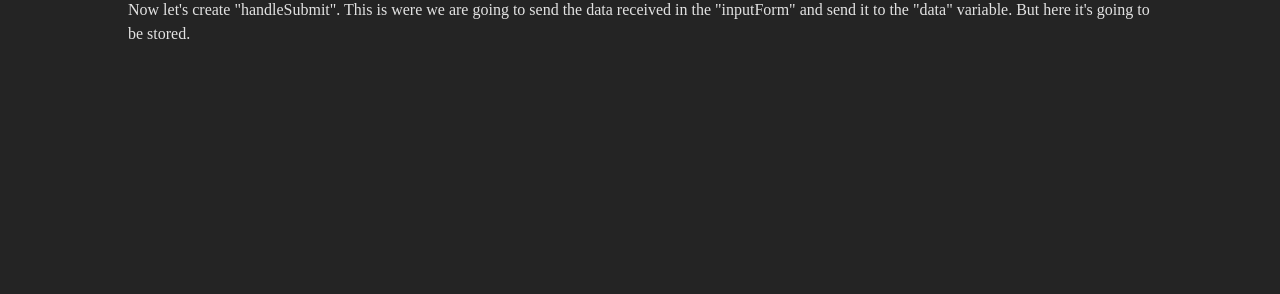
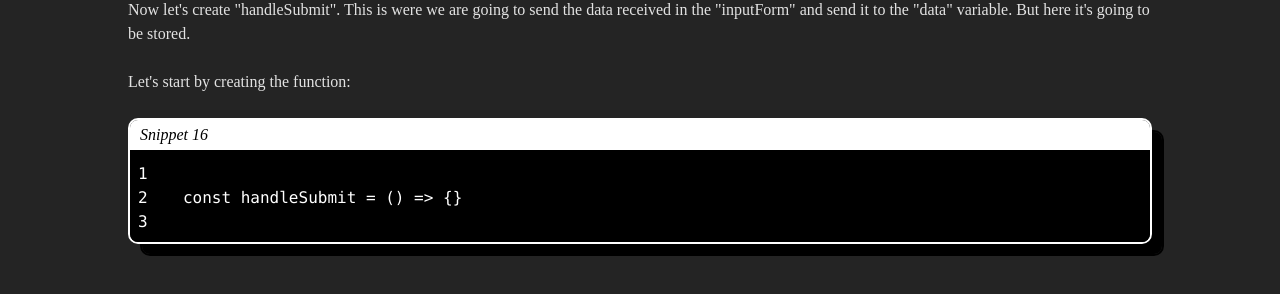
Before and after one commit to kinxori/inxel-test, a React (Vite) app: page / in a window 1280 px wide. Shown: the part 7958-8252 px from the top of the page. Before the commit the page ends 8084 px from the top, so only its background shows below. Built offline with nearby package versions, Linux system fonts and the light colour scheme.

Commit message:
updated content in page 21

```diff
--- a/src/App.jsx
+++ b/src/App.jsx
@@ -168,6 +168,38 @@ export default function App() {
 
   <select name="type" value={inputForm.type} onChange={handleChange}>
 `;
+
+  const snippet16 = `
+  const handleSubmit = () => {}
+  `;
+
+  const snippet17 = `
+  const handleSubmit = (event) => {
+    event.preventDefault();
+  }
+  `;
+
+  const snippet18 = `
+  const handleSubmit = (event) => {
+    // event.preventDefault();
+    const newEntry = { ...inputForm };
+  }
+  `;
+
+  const snippet19 = `
+  const handleSubmit = (event) => {
+    // event.preventDefault();
+    // const newEntry = { ...inputForm };
+    if (inputForm.name && inputForm.number !== "") {
+      setData((prevData) => [...prevData, newEntry]);
+      setInputData({
+        name: "",
+        number: "",
+        type: "person",
+      });
+    } else null;
+  }
+  `;
 
   return (
     <article className="w-[80%] mx-auto my-20  font-[Rubik] ">
@@ -503,6 +535,20 @@ export default function App() {
             Now let's create "handleSubmit". This is were we are going to send the data received in
             the "inputForm" and send it to the "data" variable. But here it's going to be stored.
           </p>
+          <p>Let's start by creating the function:</p>
+          <div className="rounded-[10px] overflow-hidden drop-shadow-[12px_12px_0px_rgba(0,0,0,1)] border-white border-[2px]   ">
+            <div className="w-[100%] h-[30px] bg-white flex items-center pl-[10px]   ">
+              <i className="text-black  ">Snippet 16</i>
+            </div>
+            <hr className="border-black border-[2px]"></hr>
+            <SyntaxHighlighter
+              language="text"
+              customStyle={{ background: "black", color: "white" }}
+              showLineNumbers
+            >
+              {snippet16}
+            </SyntaxHighlighter>
+          </div>
         </div>
       </div>
     </article>
```
